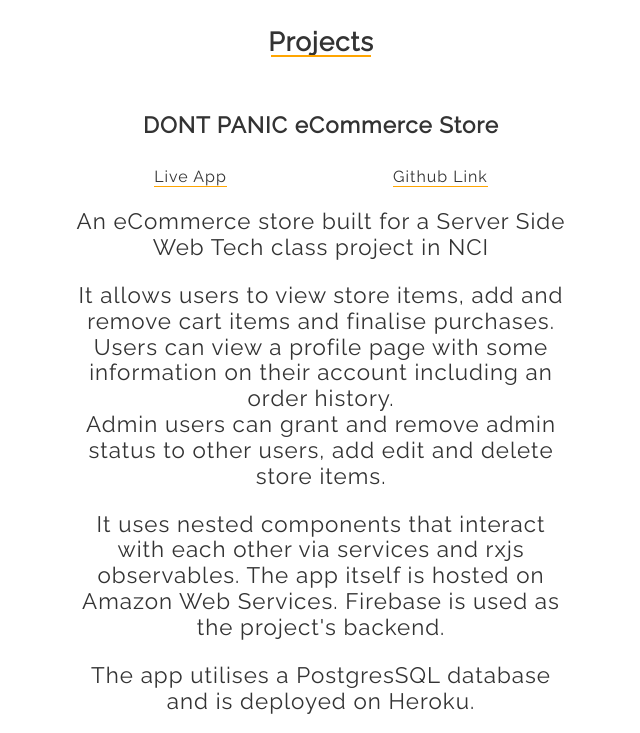
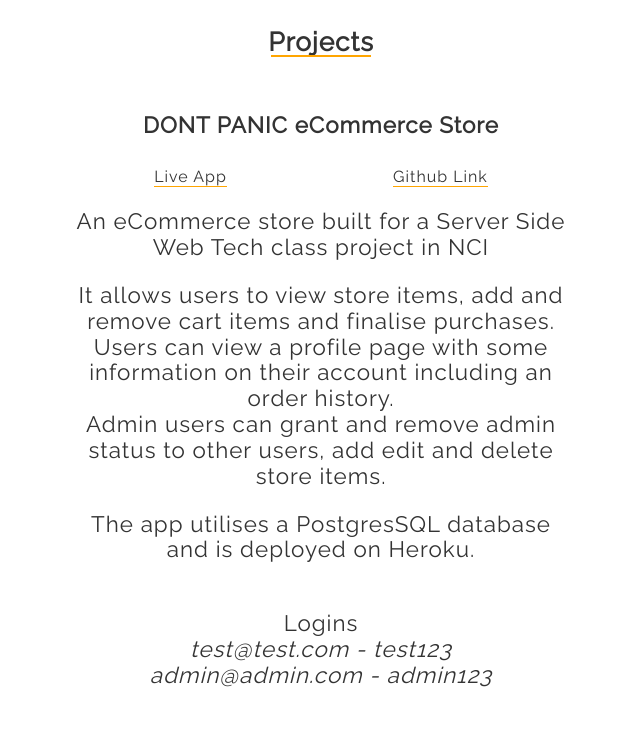
Before and after one commit to gavhanna/gavhanna.github.io, a plain HTML site: page index.html in a window 1280 px wide. Shown: the part 2550-3283 px from the top of the page, without its empty margins (319-959 px from the left). Drawn offline with nearby package versions, Linux system fonts and the light colour scheme.

Commit message:
removed useless text

```diff
--- a/index.html
+++ b/index.html
@@ -133,10 +133,6 @@
                         It allows users to view store items, add and remove cart items and finalise purchases.
                         <br> Users can view a profile page with some information on their account including an order history.
                         <br> Admin users can grant and remove admin status to other users, add edit and delete store items.
-                    </p>
-                    It uses nested components that interact with each other via services and rxjs observables. The app itself is hosted on Amazon
-                    Web Services. Firebase is used as the project's backend.
-                    </p>
                     <p>
                         The app utilises a PostgresSQL database and is deployed on Heroku.
                     </p>
```
